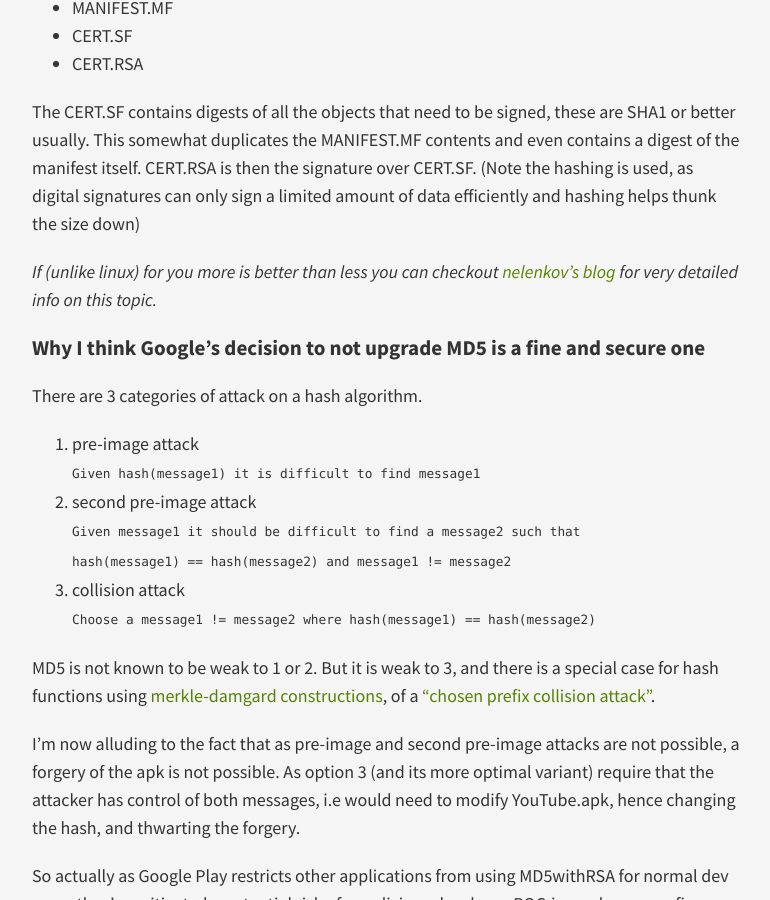
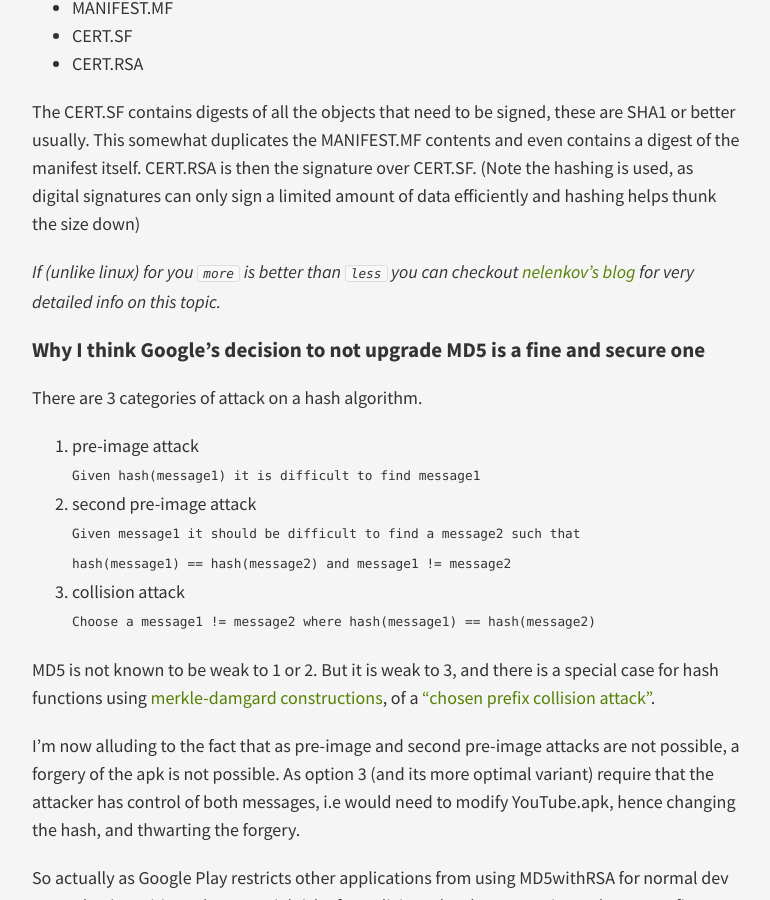
Before and after one commit to joekir/joekir.github.io, a Jekyll site: the page built from _posts/2016-05-05-humbled-by-md5.md, in a window 1280 px wide and 900 px high, scrolled down 1388 px. Shown: the whole window, without its empty margins (253-1023 px from the left). Built offline with Jekyll 4.4.1, drawn with Linux system fonts in a browser that asks for light colours; nearby versions of some CDN libraries; comment, search, counter and statistics services are not loaded.

```diff
--- a/_posts/2016-05-05-humbled-by-md5.md
+++ b/_posts/2016-05-05-humbled-by-md5.md
@@ -56,7 +56,7 @@ When dealing with apk signing, the directory of interest inside the apk is:
 
 The CERT.SF contains digests of all the objects that need to be signed, these are SHA1 or better usually. This somewhat duplicates the MANIFEST.MF contents and even contains a digest of the manifest itself. CERT.RSA is then the signature over CERT.SF. (Note the hashing is used, as digital signatures can only sign a limited amount of data efficiently and hashing helps thunk the size down)
 
-_If (unlike linux) for you more is better than less you can checkout [nelenkov's blog](https://nelenkov.blogspot.ca/2013/04/android-code-signing.html?view=classic) for very detailed info on this topic._
+_If (unlike linux) for you `more` is better than `less` you can checkout [nelenkov's blog](https://nelenkov.blogspot.ca/2013/04/android-code-signing.html?view=classic) for very detailed info on this topic._
 
 ### Why I think Google's decision to not upgrade MD5 is a fine and secure one
 
```
